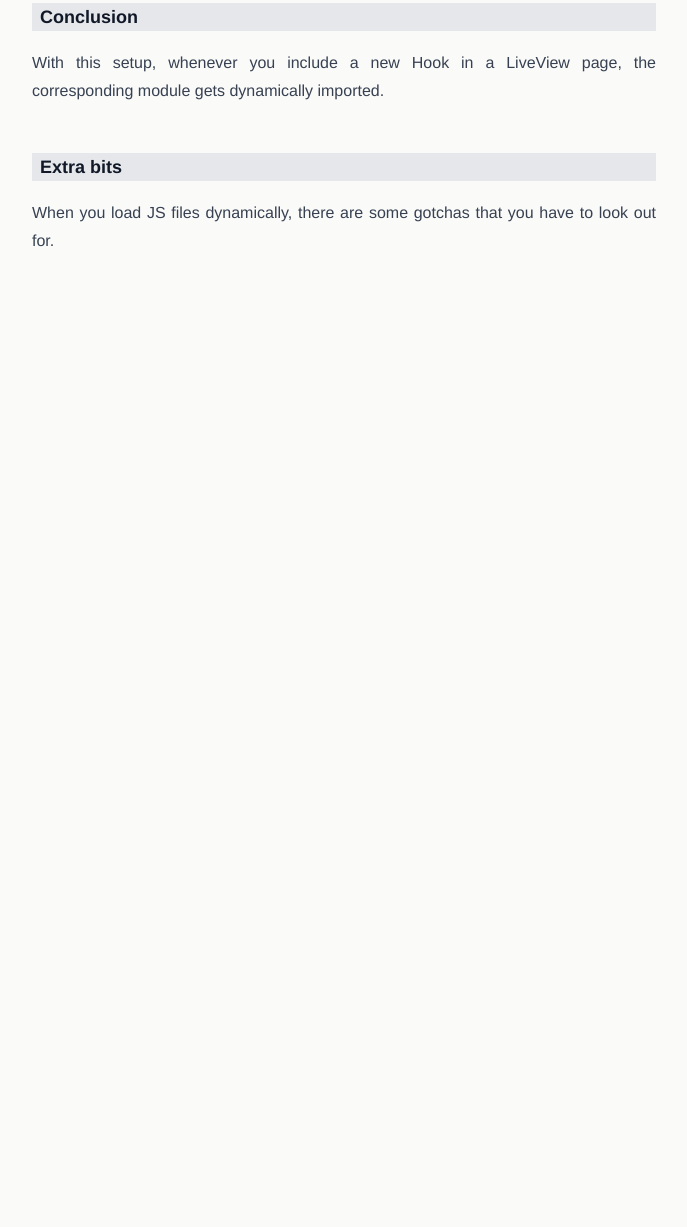
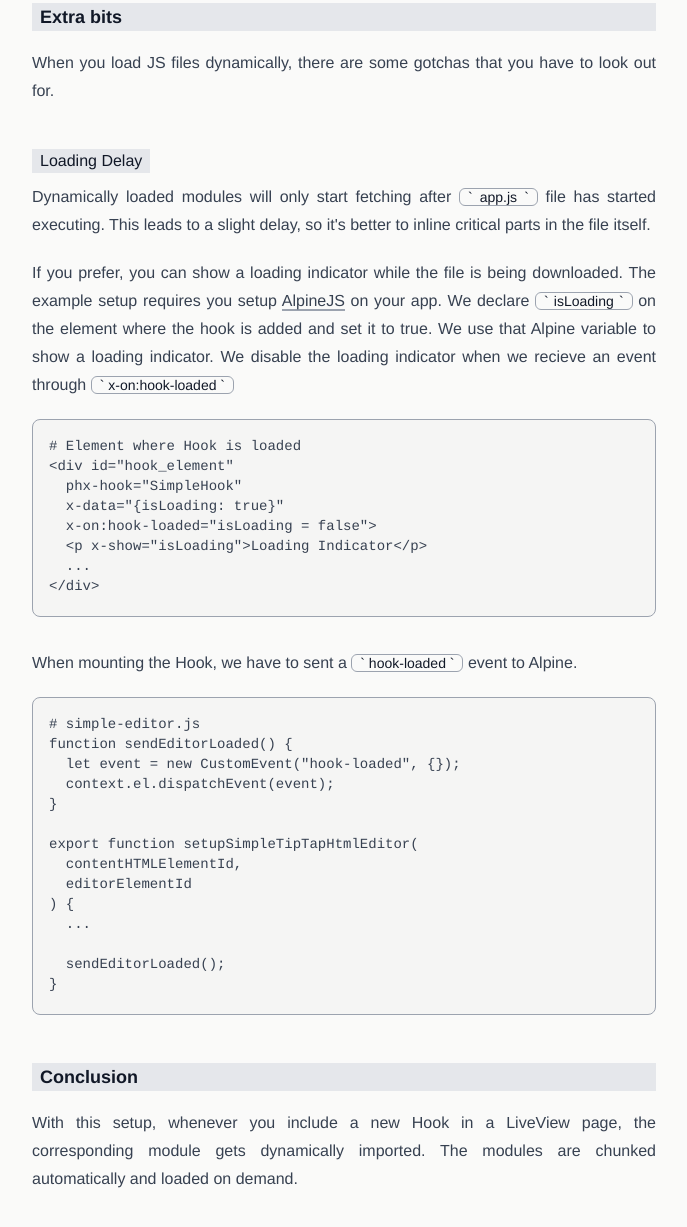
Before and after one commit to aswinmohanme/aswinmohanme-website, a website: page pagewise-js-liveview.html in a window 1280 px wide. Shown: the part 3505-4732 px from the top of the page, without its empty margins (296-983 px from the left). Before the commit the page ends 3876 px from the top, so only its background shows below. Drawn offline with Linux system fonts and the light colour scheme.

Commit message:
Finish Draft of the Blog Post

```diff
--- a/pagewise-js-liveview.html
+++ b/pagewise-js-liveview.html
@@ -180,18 +180,65 @@ config :esbuild,
         </pre>
       </section>
       <section>
-        <h2>Conclusion</h2>
-        <p>
-          With this setup, whenever you include a new Hook in a LiveView page,
-          the corresponding module gets dynamically imported.
-        </p>
-      </section>
-      <section>
         <h2>Extra bits</h2>
         <p>
           When you load JS files dynamically, there are some gotchas that you
           have to look out for.
         </p>
+        <h3>Loading Delay</h3>
+        <p>
+          Dynamically loaded modules will only start fetching after
+          <code> app.js </code> file has started executing. This leads to a
+          slight delay, so it's better to inline critical parts in the file
+          itself.
+        </p>
+        <p>
+          If you prefer, you can show a loading indicator while the file is
+          being downloaded. The example setup requires you setup
+          <a href="https://alpinejs.dev/">AlpineJS</a> on your app. We declare
+          <code> isLoading </code> on the element where the hook is added and
+          set it to true. We use that Alpine variable to show a loading
+          indicator. We disable the loading indicator when we recieve an event
+          through <code> x-on:hook-loaded </code>
+        </p>
+        <pre>
+# Element where Hook is loaded
+&lt;div id=&quot;hook_element&quot;
+  phx-hook=&quot;SimpleHook&quot;
+  x-data=&quot;{isLoading: true}&quot;
+  x-on:hook-loaded=&quot;isLoading = false&quot;&gt;
+  &lt;p x-show=&quot;isLoading&quot;&gt;Loading Indicator&lt;/p&gt;
+  ...
+&lt;/div&gt;
+        </pre>
+        <p>
+          When mounting the Hook, we have to sent a
+          <code> hook-loaded </code> event to Alpine.
+        </p>
+        <pre>
+# simple-editor.js
+function sendEditorLoaded() {
+  let event = new CustomEvent("hook-loaded", {});
+  context.el.dispatchEvent(event);
+}
+
+export function setupSimpleTipTapHtmlEditor(
+  contentHTMLElementId,
+  editorElementId
+) {
+  ...
+
+  sendEditorLoaded();
+}
+        </pre>
+      </section>
+      <section>
+        <h2>Conclusion</h2>
+        <p>
+          With this setup, whenever you include a new Hook in a LiveView page,
+          the corresponding module gets dynamically imported. The modules are
+          chunked automatically and loaded on demand.
+        </p>
       </section>
     </article>
   </body>
```
Also changed, not shown: styles/output.css.
